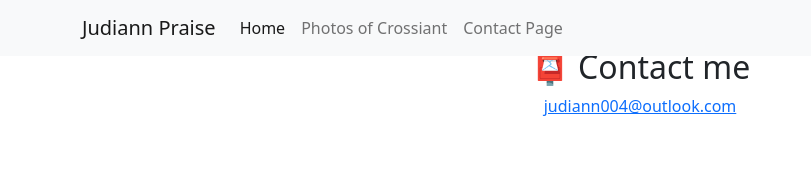
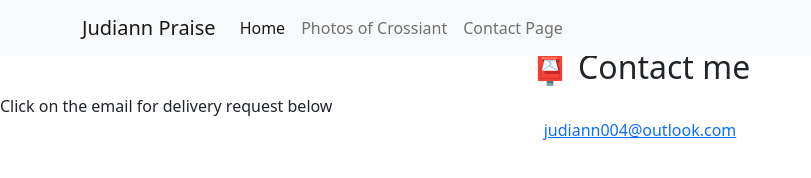
Before and after one commit to Judiann004/The-Crossiant, a plain HTML site: page contact.html in a window 1280 px wide. Shown: the whole page, without its empty margins (0-811 px from the left). Drawn offline with nearby package versions, Linux system fonts and the light colour scheme.

Commit message:
Update contact.html

```diff
--- a/contact.html
+++ b/contact.html
@@ -4,7 +4,7 @@
     <meta charset="UTF-8">
     <meta http-equiv="X-UA-Compatible" content="IE=edge">
     <meta name="viewport" content="width=device-width, initial-scale=1.0">
-    <title>A Crossiant</title>
+    <title>Contact me-PrajudSpicyCroissant</title>
     <link
       href="https://cdn.jsdelivr.net/npm/bootstrap@5.0.0-beta2/dist/css/bootstrap.min.css"
       rel="stylesheet"
@@ -53,7 +53,7 @@
 
 <div id="contact" class="mt-5">
     <h2 class="text-center">📮 Contact me</h2>
-    <a href="mailto:judiann004@outlook.com" class="email-link">
+   <span class="mt-4">Click on the email for delivery request below</span> <a href="mailto:judiann004@outlook.com" class="email-link">
       judiann004@outlook.com
     </a>
   </div>
```
